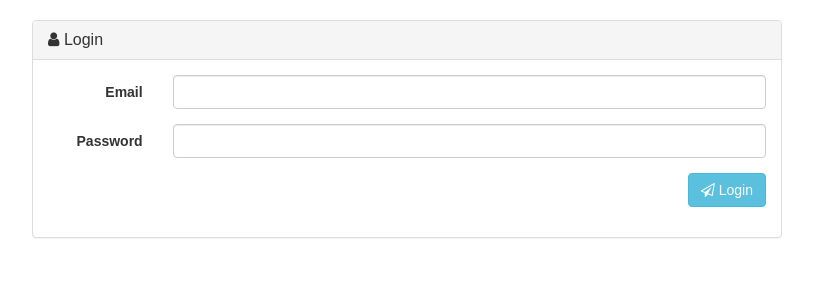
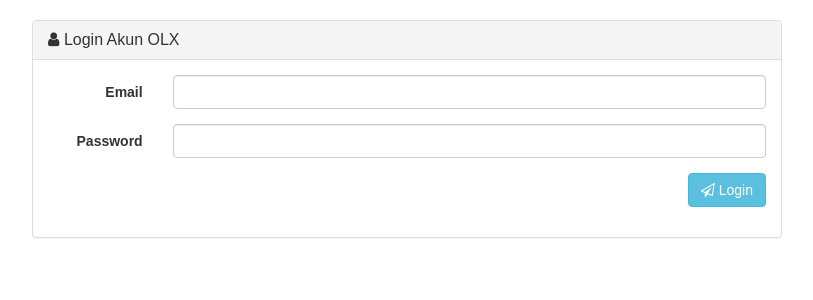
Before and after one commit to gilangkurniiawant/oll_xxx, a PHP site: page /index.php?action=login in a window 1280 px wide. Shown: the part 52-352 px from the top of the page, without its empty margins (233-1046 px from the left). Run offline with PHP 8.4, Linux system fonts and the light colour scheme.

Commit message:
tahap 1 OK

```diff
--- a/view/login.php
+++ b/view/login.php
@@ -8,7 +8,7 @@
 		<?php } ?>
 		<div class="panel panel-default">
 			<div class="panel-heading">
-				<h3 class="panel-title"><i class="fa fa-user"></i> Login</h3>
+				<h3 class="panel-title"><i class="fa fa-user"></i> Login Akun OLX</h3>
 			</div>
 			<div class="panel-body">
 				<form class="form-horizontal" role="form" action="index.php?action=login" method="POST">
```
